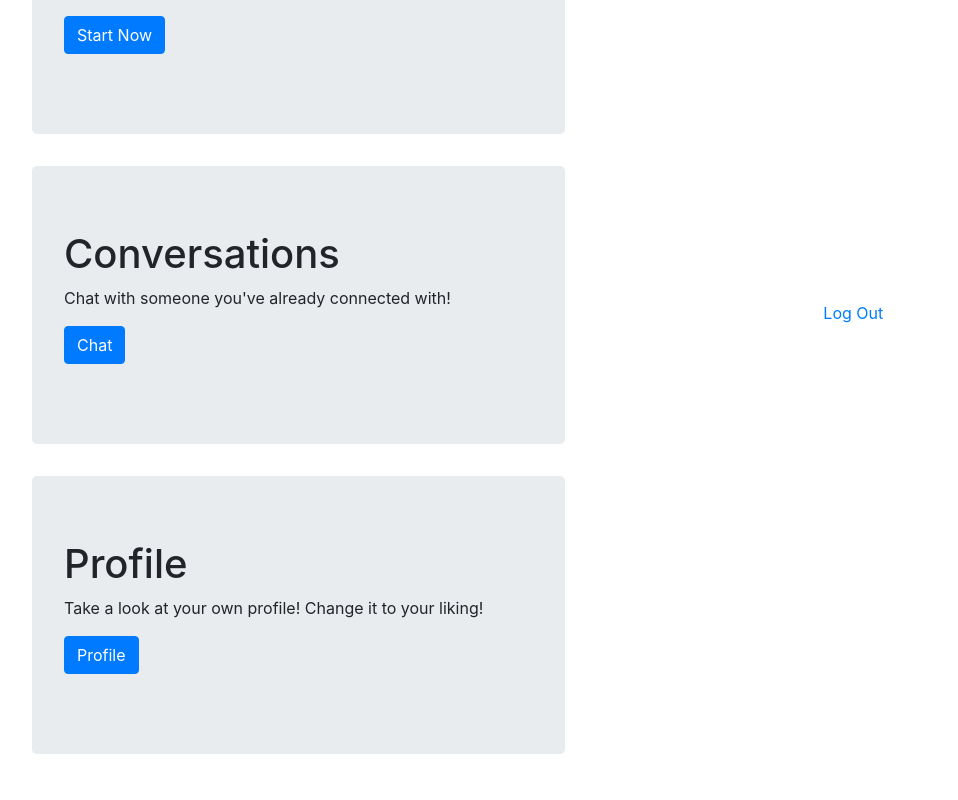
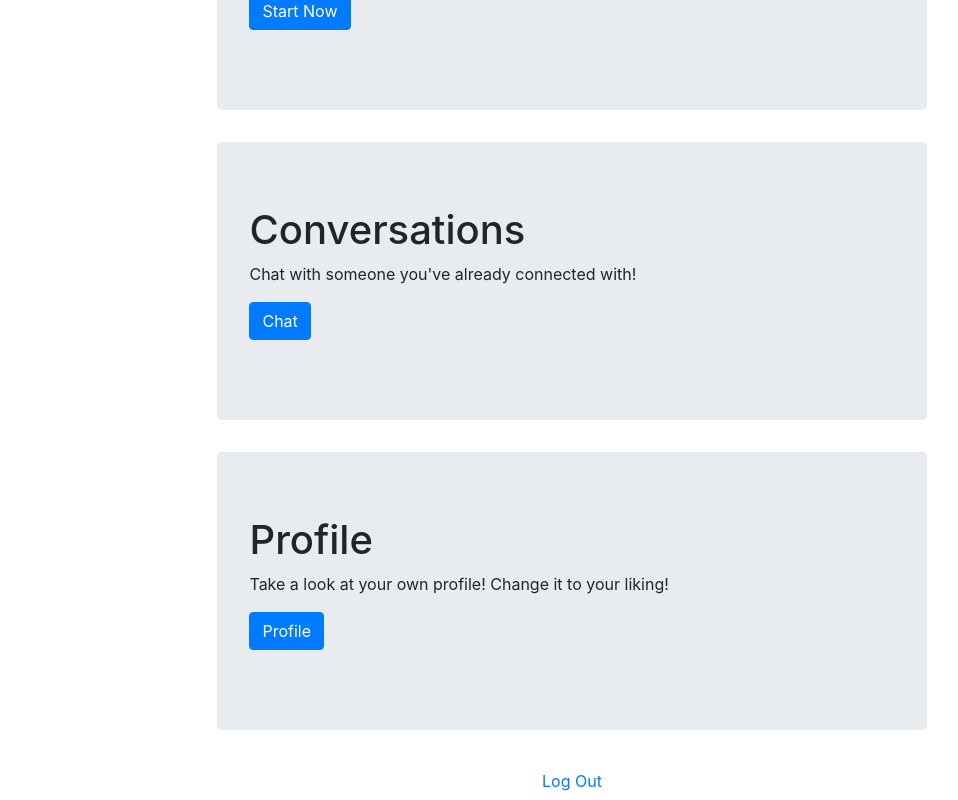
Before and after one commit to dchung21/clique, a React (Create React App) app in the folder client/: page /home in a window 1280 px wide. Shown: the part 168-968 px from the top of the page, without its empty margins (68-1026 px from the left). Built offline with nearby package versions, Linux system fonts and the light colour scheme; no server answers; sample sign-in values are in the browser's storage.

Commit message:
fixed logout button placement

```diff
--- a/client/src/pages/Home.js
+++ b/client/src/pages/Home.js
@@ -58,12 +58,11 @@ export default function Home() {
                             </Link>
                         </p>
                     </Jumbotron>
+                    <div className = "w-100 text-center mt-2">
+                        <Button variant  = "link" onClick = {handleLogout}>Log Out</Button>
+                    </div>
                 </div>
             </Container>
-
-            <div className = "w-100 text-center mt-2">
-                <Button variant  = "link" onClick = {handleLogout}>Log Out</Button>
-            </div>
         </>
     )
 }
```
